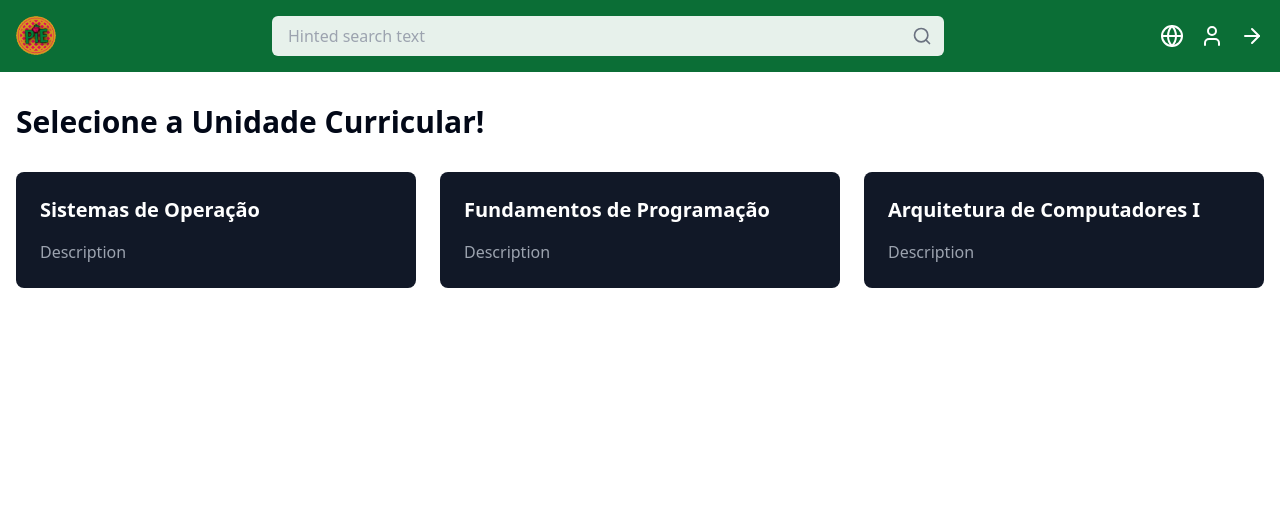
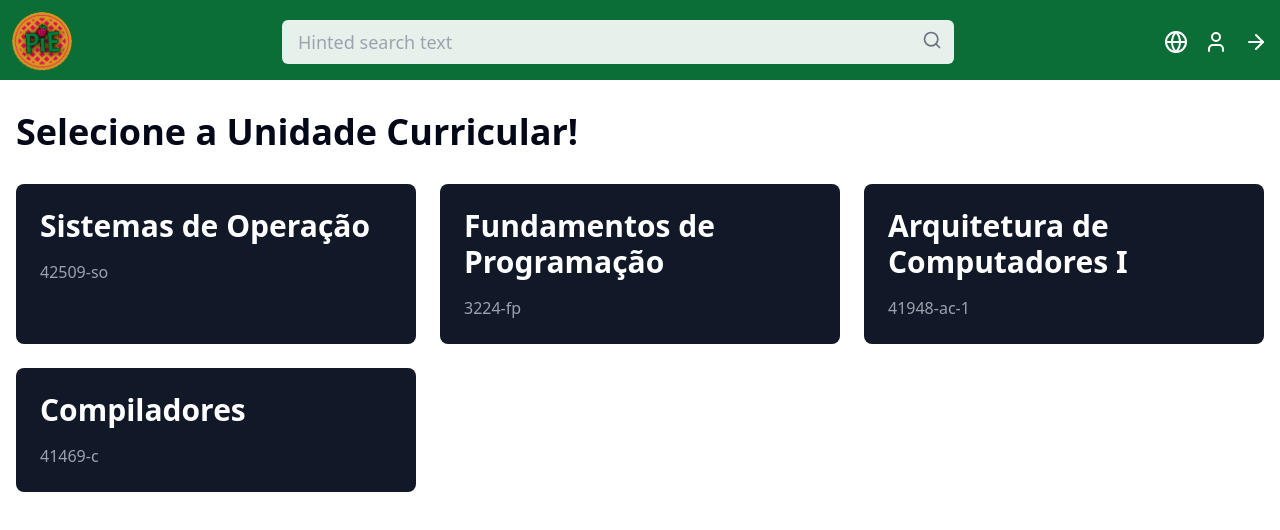
Before and after one commit to PortableIsolatedEnvironment/WebApp, a Next.js app in the folder webapp/: page / in a window 1280 px wide. Shown: the top 530 px of the page. Built offline with nearby package versions, Linux system fonts and the light colour scheme.

Commit message:
Landing Page V2

```diff
--- a/webapp/src/app/layout.js
+++ b/webapp/src/app/layout.js
@@ -1,14 +1,16 @@
-import { Geist, Geist_Mono } from "next/font/google";
+import { Roboto, Roboto_Mono } from "next/font/google";
 import "./globals.css";
 
-const geistSans = Geist({
-  variable: "--font-geist-sans",
+const geistSans = Roboto({
+  variable: "--font-roboto",
   subsets: ["latin"],
+  weight: ["400", "700"],
 });
 
-const geistMono = Geist_Mono({
-  variable: "--font-geist-mono",
+const geistMono = Roboto_Mono({
+  variable: "--font-roboto-mono",
   subsets: ["latin"],
+  weight: ["400", "700"],
 });
 
 export const metadata = {
--- a/webapp/src/app/page.js
+++ b/webapp/src/app/page.js
@@ -2,18 +2,35 @@ import Navbar from "../components/navbar"
 import CourseCard from "../components/course-card"
 
 export default function Page() {
-  const courses = ["Sistemas de Operação", "Fundamentos de Programação", "Arquitetura de Computadores I"]
+  const courses = [
+    {
+      title: "Sistemas de Operação",
+      description: "42509-so"
+    },
+    {
+      title: "Fundamentos de Programação",
+      description: "3224-fp"
+    },
+    {
+      title: "Arquitetura de Computadores I",
+      description: "41948-ac-1"
+    },
+    {
+      title: "Compiladores",
+      description: "41469-c"
+    },
+  ];
 
   return (
     <div className="min-h-screen bg-white">
       <Navbar />
 
       <main className="container mx-auto px-4 py-8">
-        <h1 className="text-3xl font-bold mb-8">Selecione a Unidade Curricular!</h1>
+        <h1 className="text-4xl font-bold mb-8">Selecione a Unidade Curricular!</h1>
 
         <div className="grid grid-cols-1 md:grid-cols-2 lg:grid-cols-3 gap-6">
           {courses.map((course, index) => (
-            <CourseCard key={index} title={course} />
+            <CourseCard key={index} title={course.title} description={course.description} />
           ))}
         </div>
       </main>
--- a/webapp/src/components/course-card.js
+++ b/webapp/src/components/course-card.js
@@ -1,8 +1,8 @@
-export default function CourseCard({ title }) {
+export default function CourseCard({ title, description}) {
     return (
       <div className="bg-gray-900 rounded-lg p-6 hover:bg-gray-800 transition-colors cursor-pointer">
-        <h2 className="text-xl font-semibold text-white mb-4">{title}</h2>
-        <p className="text-gray-400">Description</p>
+        <h2 className="text-3xl font-semibold text-white mb-4">{title}</h2>
+        <p className="text-md text-gray-400">{description}</p>
       </div>
     )
   }
--- a/webapp/src/components/navbar.js
+++ b/webapp/src/components/navbar.js
@@ -1,20 +1,23 @@
 'use client'
 import { Search, Globe, User, ArrowRight } from "lucide-react"
 import Image from "next/image"
+import Link from "next/link"
 
 export default function Navbar() {
   return (
-    <nav className="bg-green-800 p-4">
+    <nav className="bg-green-800 p-3 h-20">
       <div className="container mx-auto flex items-center justify-between">
 
         {/* Logo */}
-        <Image
-          src="/pie_icon.png"
-          alt="Pie Logo"
-          width={40}
-          height={40}
-          className="rounded-full"
-        />
+        <Link href="/">
+          <Image
+            src="/pie_icon.png"
+            alt="Pie Logo"
+            width={60}
+            height={60}
+            className="rounded-full cursor-pointer"
+          />
+        </Link>
 
         {/* Search */}
         <div className="flex-1 mx-8">
@@ -22,7 +25,7 @@ export default function Navbar() {
             <input
               type="search"
               placeholder="Hinted search text"
-              className="w-full px-4 py-2 rounded-md bg-white/90 pl-4 pr-10"
+              className="w-full px-4 py-2 rounded-md bg-white/90 pl-4 pr-10 text-lg"
             />
             <Search className="absolute right-3 top-2.5 h-5 w-5 text-gray-500" />
           </div>
```
